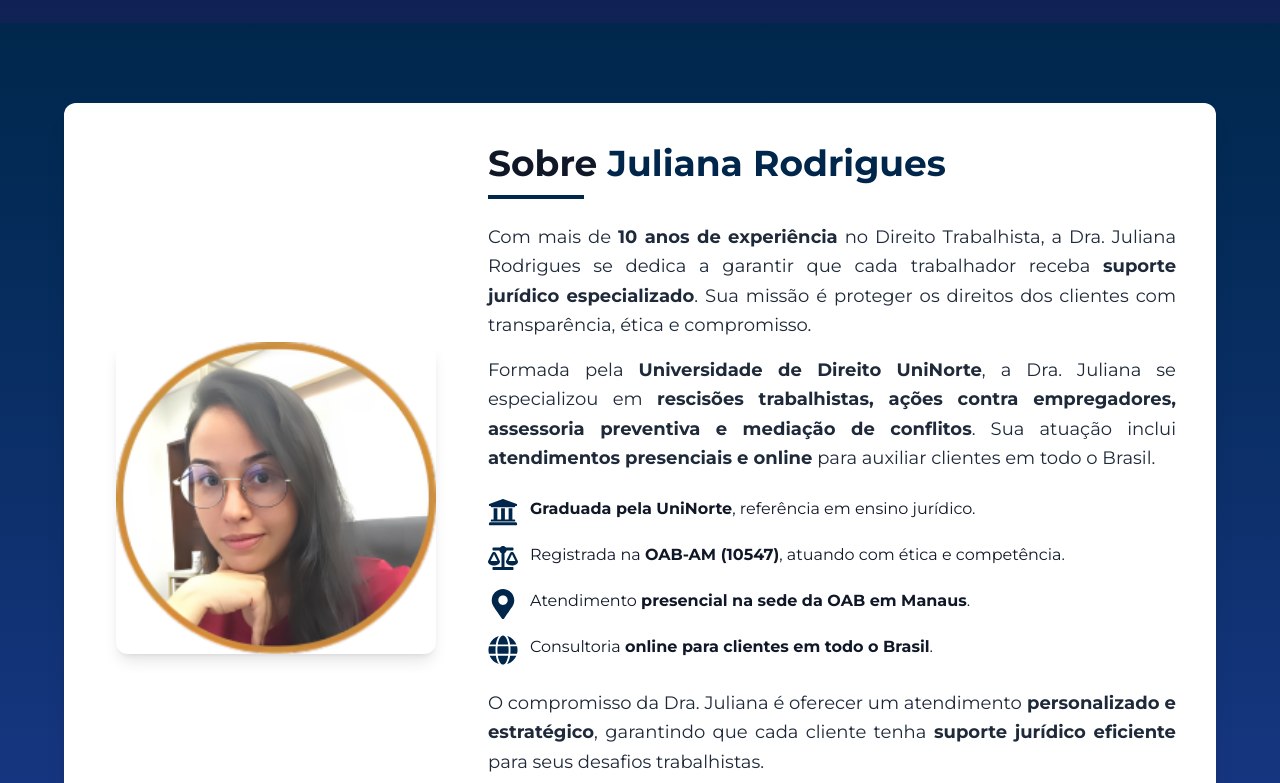
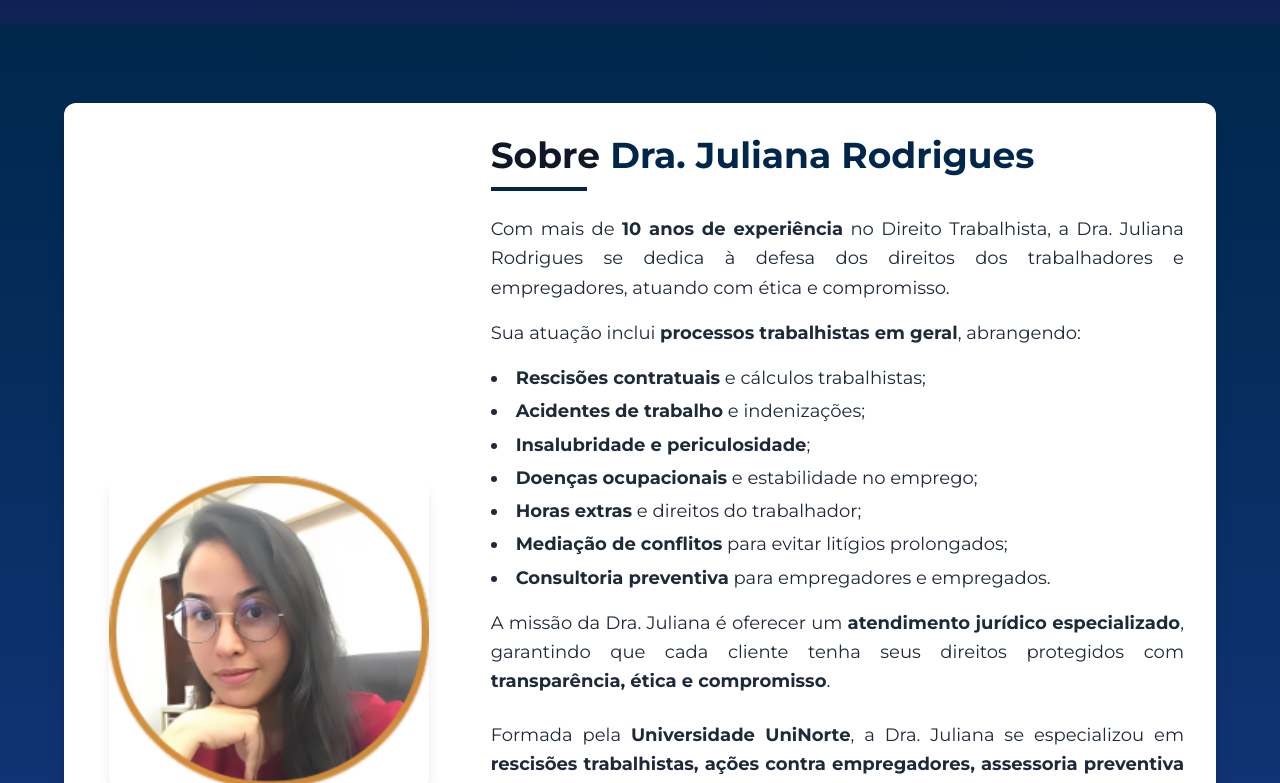
Before and after one commit to jonathasborges1/julianarodriguesadv, a Next.js app: page / in a window 1280 px wide. Shown: the part 777-1560 px from the top of the page. Built offline with nearby package versions, Linux system fonts and the light colour scheme.

Commit message:
refactor: adjust text in about section
- Ajuste no texto da sessao sobre (about)

```diff
--- a/src/app/components/sections/about.tsx
+++ b/src/app/components/sections/about.tsx
@@ -25,9 +25,9 @@ export const About = () => {
   return (
     <section
       id="sobre"
-      className="bg-gradient-to-b from-[#00274B] to-blue-900 py-20 px-6 md:px-12 flex items-center justify-center"
+      className="bg-gradient-to-b from-[#00274B] to-blue-900 py-20 px-6 md:px-12 flex justify-center items-center"
     >
-      <div className="max-w-6xl flex flex-col md:flex-row items-center gap-10 bg-white p-10 shadow-xl rounded-xl">
+      <div className="max-w-6xl flex flex-col md:flex-row items-center gap-12 bg-white p-8 shadow-xl rounded-xl">
         {/* Imagem da Dra. Juliana */}
         <div className="md:w-1/3 flex justify-center">
           <Image
@@ -40,37 +40,77 @@ export const About = () => {
         </div>
 
         {/* Conteúdo textual */}
-        <div className="md:w-2/3 flex flex-col">
+        <div className=" md:w-2/3">
           {/* Título com linha decorativa */}
           <h2 className="text-3xl sm:text-4xl font-bold text-gray-900 relative pb-4">
-            Sobre <span className="text-[#00274B]">Juliana Rodrigues</span>
+            Sobre <span className="text-[#00274B]">Dra. Juliana Rodrigues</span>
             <span className="block w-24 h-1 bg-[#00274B] absolute bottom-0 left-0"></span>
           </h2>
 
           {/* Introdução */}
           <p className="mt-6 text-lg text-gray-800 leading-relaxed text-justify">
             Com mais de <strong>10 anos de experiência</strong> no Direito
-            Trabalhista, a Dra. Juliana Rodrigues se dedica a garantir que cada
-            trabalhador receba <strong>suporte jurídico especializado</strong>.
-            Sua missão é proteger os direitos dos clientes com transparência,
-            ética e compromisso.
+            Trabalhista, a Dra. Juliana Rodrigues se dedica à defesa dos
+            direitos dos trabalhadores e empregadores, atuando com ética e
+            compromisso.
+          </p>
+
+          {/* Áreas de atuação */}
+          <p className="mt-4 text-lg text-gray-800 leading-relaxed text-justify">
+            Sua atuação inclui <strong>processos trabalhistas em geral</strong>,
+            abrangendo:
+          </p>
+
+          <ul className="flex flex-col gap-4 sm:gap-1 text-left mt-4 text-lg text-gray-800 leading-relaxed text-justify list-disc list-inside">
+            <li>
+              <strong>Rescisões contratuais</strong> e cálculos trabalhistas;
+            </li>
+            <li>
+              <strong>Acidentes de trabalho</strong> e indenizações;
+            </li>
+            <li>
+              <strong>Insalubridade e periculosidade</strong>;
+            </li>
+            <li>
+              <strong>Doenças ocupacionais</strong> e estabilidade no emprego;
+            </li>
+            <li>
+              <strong>Horas extras</strong> e direitos do trabalhador;
+            </li>
+            <li>
+              <strong>Mediação de conflitos</strong> para evitar litígios
+              prolongados;
+            </li>
+            <li>
+              <strong>Consultoria preventiva</strong> para empregadores e
+              empregados.
+            </li>
+          </ul>
+
+          {/* Objetivo e Missão */}
+          <p className="mt-4 text-lg text-gray-800 leading-relaxed text-justify">
+            A missão da Dra. Juliana é oferecer um{" "}
+            <strong>atendimento jurídico especializado</strong>, garantindo que
+            cada cliente tenha seus direitos protegidos com{" "}
+            <strong>transparência, ética e compromisso</strong>.
           </p>
 
           {/* Destaques da Formação e Experiência */}
-          <p className="mt-4 text-lg text-gray-800 leading-relaxed text-justify">
-            Formada pela <strong>Universidade de Direito UniNorte</strong>, a
-            Dra. Juliana se especializou em{" "}
+          <p className="mt-6 text-lg text-gray-800 leading-relaxed text-justify">
+            Formada pela <strong>Universidade UniNorte</strong>, a Dra. Juliana
+            se especializou em
             <strong>
+              {" "}
               rescisões trabalhistas, ações contra empregadores, assessoria
               preventiva e mediação de conflitos
             </strong>
             . Sua atuação inclui{" "}
-            <strong>atendimentos presenciais e online</strong> para auxiliar
-            clientes em todo o Brasil.
+            <strong>atendimentos presenciais e online</strong>
+            para clientes em todo o Brasil.
           </p>
 
           {/* Lista de Informações com Ícones */}
-          <div className="mt-6 flex flex-wrap justify-start gap-4">
+          <div className="mt-6 flex flex-wrap justify-start gap-6">
             <div className="flex items-start gap-3 text-gray-900 w-full">
               <FaUniversity className="text-[#00274B] text-3xl shrink-0" />
               <p className="flex-grow">
@@ -104,16 +144,7 @@ export const About = () => {
             </div>
           </div>
 
-          {/* Missão e Chamada para Ação */}
-          <p className="mt-6 text-lg text-gray-800 leading-relaxed text-justify">
-            O compromisso da Dra. Juliana é oferecer um atendimento
-            <strong> personalizado e estratégico</strong>, garantindo que cada
-            cliente tenha
-            <strong> suporte jurídico eficiente</strong> para seus desafios
-            trabalhistas.
-          </p>
-
-          {/* Botão de Ação */}
+          {/* Chamada para Ação */}
           <div className="mt-6 flex justify-center">
             <a
               href="https://api.whatsapp.com/send?phone=5592982301415&utm_source=landingpage&utm_medium=about_section"
```
